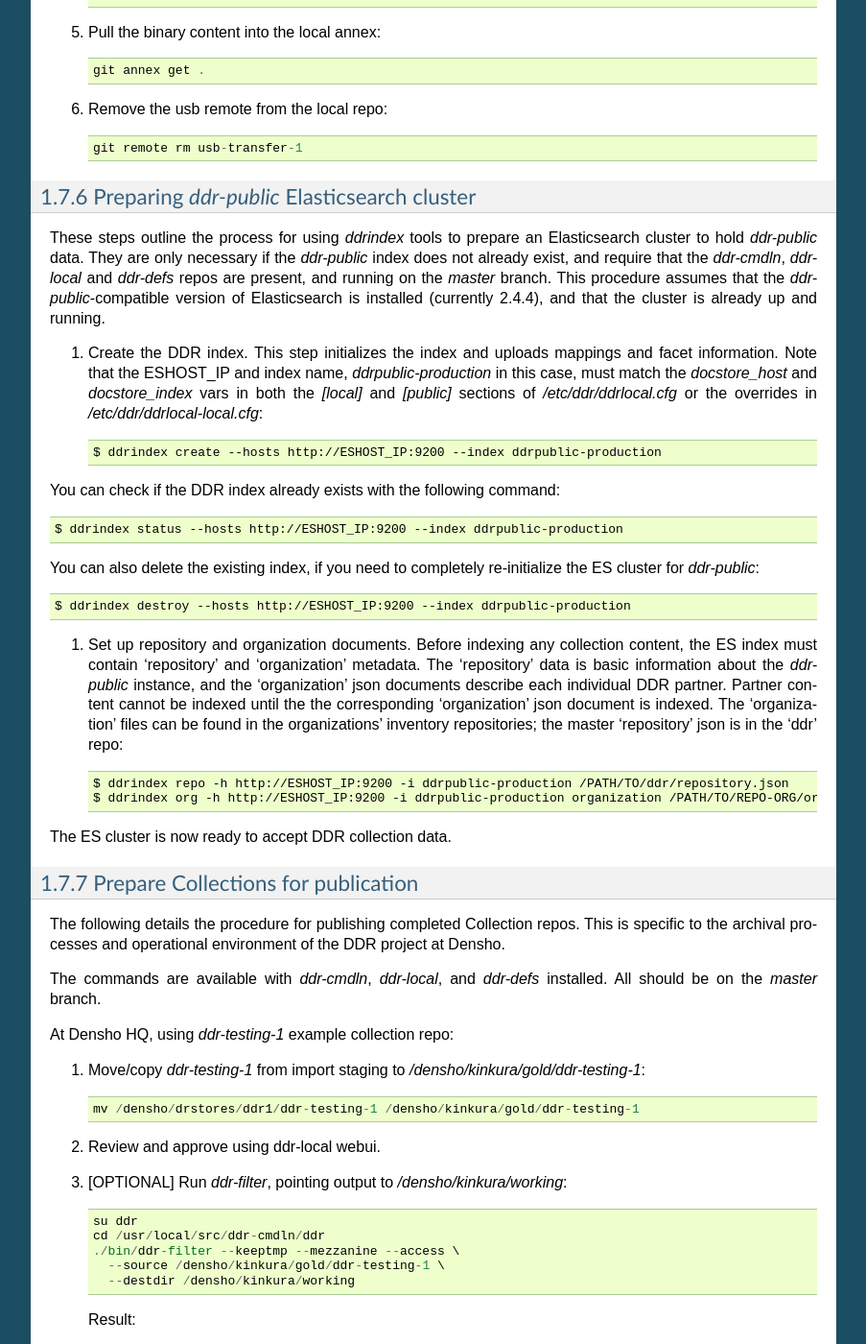
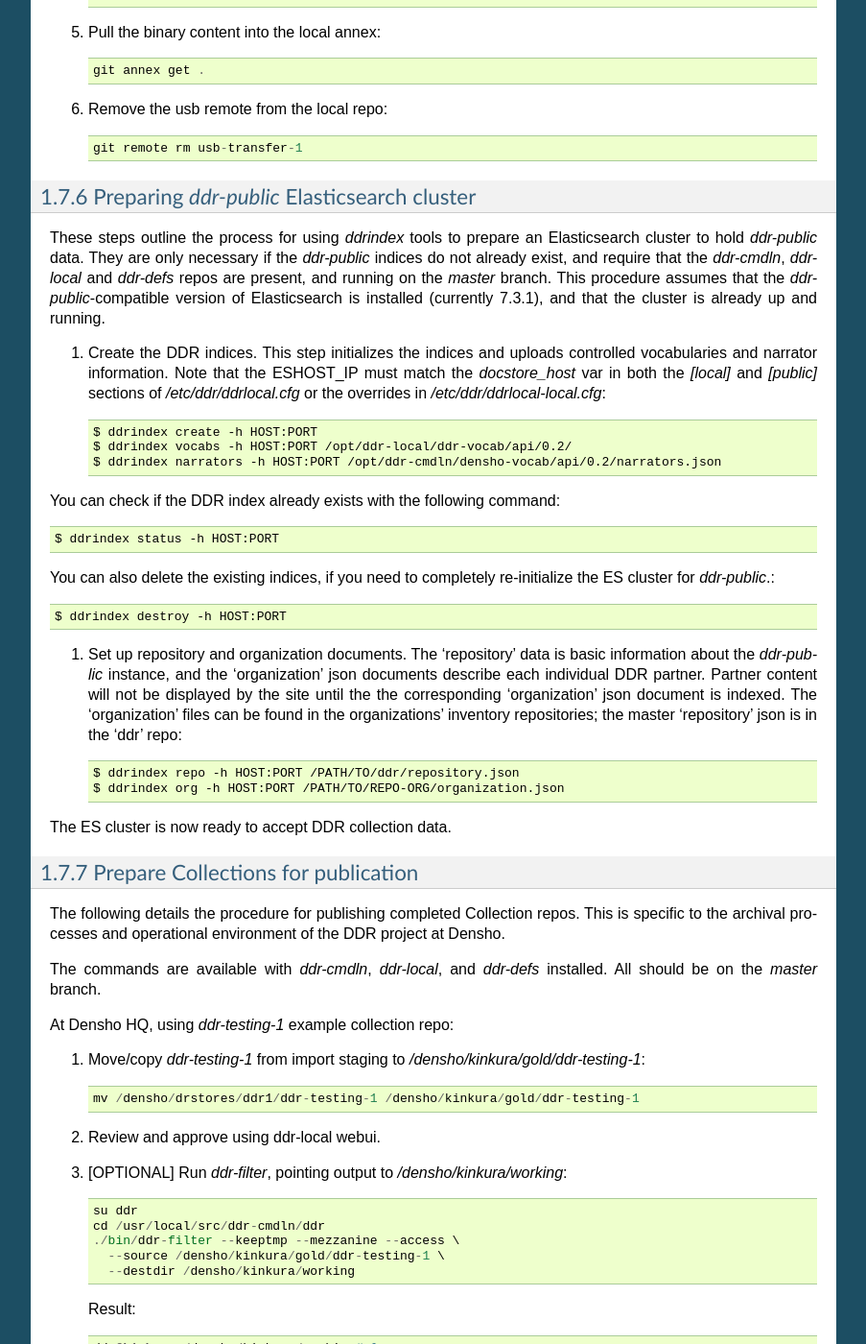
Before and after one commit to denshoproject/ddr-manual, a Sphinx documentation site: the page built from source/admins/workflows.rst, in a window 1280 px wide and 1400 px high, scrolled down 8980 px. Shown: the whole window at 96% size, without its empty margins (198-1101 px from the left). Built offline with Sphinx 7.4.7, drawn with Linux system fonts in a browser that asks for light colours; some of the changed text lies outside the part shown.

Commit message:
Update ddrindex sections after Elasticsearch7 upgrade

```diff
--- a/source/admins/workflows.rst
+++ b/source/admins/workflows.rst
@@ -161,7 +161,7 @@
 
 #. Index the organization record into the production ElasticSearch index.::
 
-    ddrindex org -i [DOCSTORE_INDEX] -h [DOCSTORE_HOSTS] /path/to/[ORG_REPO]/organization.json
+    ddrindex org -h [DOCSTORE_HOSTS] /path/to/[ORG_REPO]/organization.json
 
 #. Add a subdir containing the organization's icon image binary to production nginx media server store. (e.g., `tulie:/var/www/media/base/`)
 
@@ -425,24 +425,26 @@
 Preparing `ddr-public` Elasticsearch cluster
 --------------------
 
-These steps outline the process for using `ddrindex` tools to prepare an Elasticsearch cluster to hold `ddr-public` data. They are only necessary if the `ddr-public` index does not already exist, and require that the `ddr-cmdln`, `ddr-local` and `ddr-defs` repos are present, and running on the `master` branch. This procedure assumes that the `ddr-public`-compatible version of Elasticsearch is installed (currently 2.4.4), and that the cluster is already up and running.
+These steps outline the process for using `ddrindex` tools to prepare an Elasticsearch cluster to hold `ddr-public` data. They are only necessary if the `ddr-public` indices do not already exist, and require that the `ddr-cmdln`, `ddr-local` and `ddr-defs` repos are present, and running on the `master` branch. This procedure assumes that the `ddr-public`-compatible version of Elasticsearch is installed (currently 7.3.1), and that the cluster is already up and running.
 
-#. Create the DDR index.  This step initializes the index and uploads mappings and facet information. Note that the ESHOST_IP and index name, `ddrpublic-production` in this case, must match the `docstore_host` and `docstore_index` vars in both the `[local]` and `[public]` sections of `/etc/ddr/ddrlocal.cfg` or the overrides in `/etc/ddr/ddrlocal-local.cfg`::
+#. Create the DDR indices.  This step initializes the indices and uploads controlled vocabularies and narrator information. Note that the ESHOST_IP must match the `docstore_host` var in both the `[local]` and `[public]` sections of `/etc/ddr/ddrlocal.cfg` or the overrides in `/etc/ddr/ddrlocal-local.cfg`::
 
-    $ ddrindex create --hosts http://ESHOST_IP:9200 --index ddrpublic-production
+    $ ddrindex create -h HOST:PORT
+    $ ddrindex vocabs -h HOST:PORT /opt/ddr-local/ddr-vocab/api/0.2/
+    $ ddrindex narrators -h HOST:PORT /opt/ddr-cmdln/densho-vocab/api/0.2/narrators.json
 
 You can check if the DDR index already exists with the following command::
 
-    $ ddrindex status --hosts http://ESHOST_IP:9200 --index ddrpublic-production
+    $ ddrindex status -h HOST:PORT
 
-You can also delete the existing index, if you need to completely re-initialize the ES cluster for `ddr-public`::
+You can also delete the existing indices, if you need to completely re-initialize the ES cluster for `ddr-public`.::
 
-    $ ddrindex destroy --hosts http://ESHOST_IP:9200 --index ddrpublic-production
+    $ ddrindex destroy -h HOST:PORT
 
-#. Set up repository and organization documents. Before indexing any collection content, the ES index must contain 'repository' and 'organization' metadata. The 'repository' data is basic information about the `ddr-public` instance, and the 'organization' json documents describe each individual DDR partner. Partner content cannot be indexed until the the corresponding 'organization' json document is indexed. The 'organization' files can be found in the organizations' inventory repositories; the master 'repository' json is in the 'ddr' repo::
+#. Set up repository and organization documents. The 'repository' data is basic information about the `ddr-public` instance, and the 'organization' json documents describe each individual DDR partner. Partner content will not be displayed by the site until the the corresponding 'organization' json document is indexed. The 'organization' files can be found in the organizations' inventory repositories; the master 'repository' json is in the 'ddr' repo::
 
-    $ ddrindex repo -h http://ESHOST_IP:9200 -i ddrpublic-production /PATH/TO/ddr/repository.json
-    $ ddrindex org -h http://ESHOST_IP:9200 -i ddrpublic-production organization /PATH/TO/REPO-ORG/organization.json
+    $ ddrindex repo -h HOST:PORT /PATH/TO/ddr/repository.json
+    $ ddrindex org -h HOST:PORT /PATH/TO/REPO-ORG/organization.json
 
 The ES cluster is now ready to accept DDR collection data.
 
@@ -497,11 +499,11 @@
 
     su ddr
     cd /usr/local/src/ddr-cmdln/ddr
-    ./bin/ddrindex publish -h PUBLIC_ES_SERVER:9200 --recursive -i ddrpublic-production \
+    ./bin/ddrindex publish -h PUBLIC_HOST:9200 --recurse \
       /densho/kinkura/public/ddr-testing-1 | \
     tee -a /densho/kinkura/working/logs/ddrindex_ddr-testing-1.log
 
-   ddrindex can be run against an entire directory with `--recursive` mode selected.
+   ddrindex can be run against an entire directory with `--recurse` mode selected.
    (NOTE: The index name for ddrstage is 'stage'.)
 
 
```
Also changed, not shown: source/admins/servers/public.rst (+6 -6 lines).
